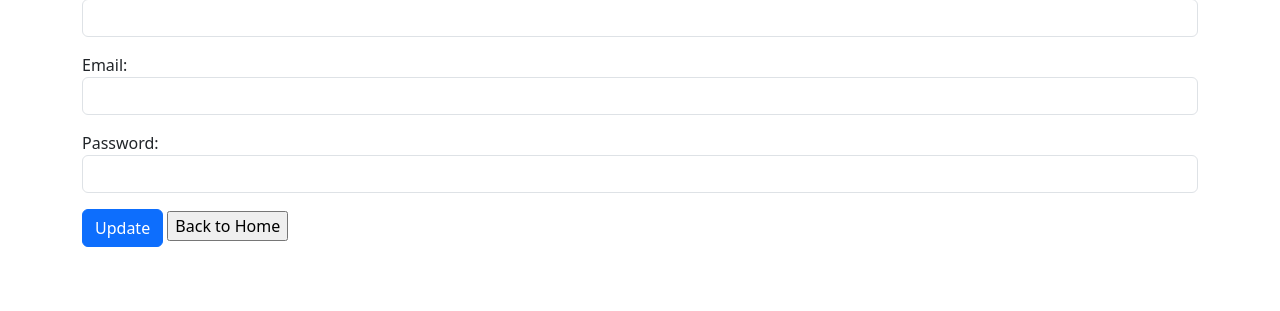
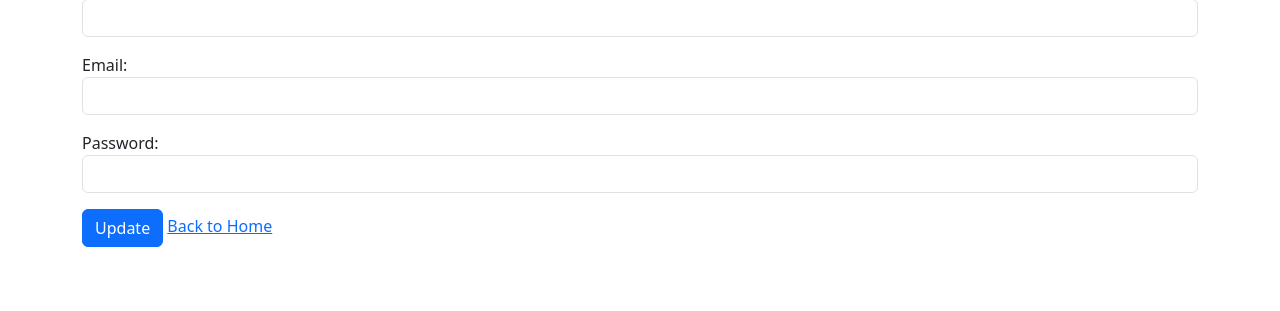
Before and after one commit to devsharifmahmud/EmployeeInformationSystem, a Django app: template templates/apps/update.html in a window 1280 px wide. Shown: the part 227-538 px from the top of the page. Run offline with Django 5.2, Linux system fonts and the light colour scheme; the template is opened without the code that fills it: values that come from a table or form of the project are taken from there, others are empty; some libraries are stand-ins or nearby versions.

Commit message:
Update Code

```diff
--- a/templates/apps/update.html
+++ b/templates/apps/update.html
@@ -6,6 +6,6 @@
     {% csrf_token %}
     {{ form.as_p}}
     <input type="submit" value="Update" class="btn btn-primary">
-    <input type="button" value="Back to Home" class="">
+    <a href="{% url 'homepage' %}">Back to Home</a>
 </from>
 {% endblock content %}
```
